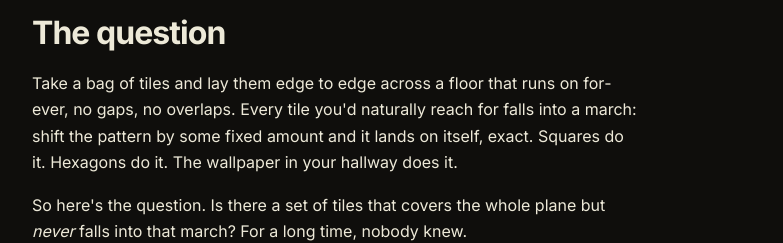
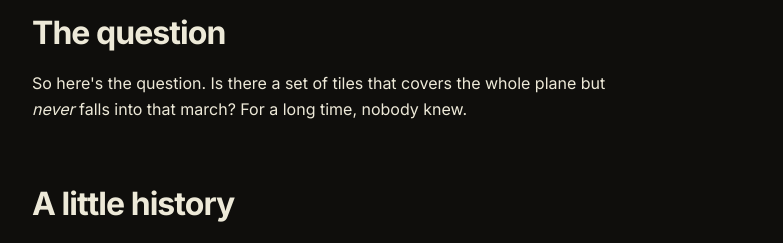
Before and after one commit to funcimp/func.lol, a Next.js app: page /x/penrose in a window 1280 px wide. Shown: the part 816-1059 px from the top of the page, without its empty margins (248-1031 px from the left). Built offline with nearby package versions, Linux system fonts and the light colour scheme; no server answers.

Commit message:
style(penrose): the question opens directly, first paragraph cut

```diff
--- a/src/app/x/penrose/page.tsx
+++ b/src/app/x/penrose/page.tsx
@@ -111,13 +111,6 @@ export default function PenrosePage() {
         {/* 1. The question. */}
         <h2 className={H2}>The question</h2>
         <div className={PROSE}>
-          <p>
-            Take a bag of tiles and lay them edge to edge across a floor that
-            runs on forever, no gaps, no overlaps. Every tile you&#39;d
-            naturally reach for falls into a march: shift the pattern by some
-            fixed amount and it lands on itself, exact. Squares do it. Hexagons
-            do it. The wallpaper in your hallway does it.
-          </p>
           <p>
             So here&#39;s the question. Is there a set of tiles that covers the
             whole plane but <em>never</em> falls into that march? For a long
```
